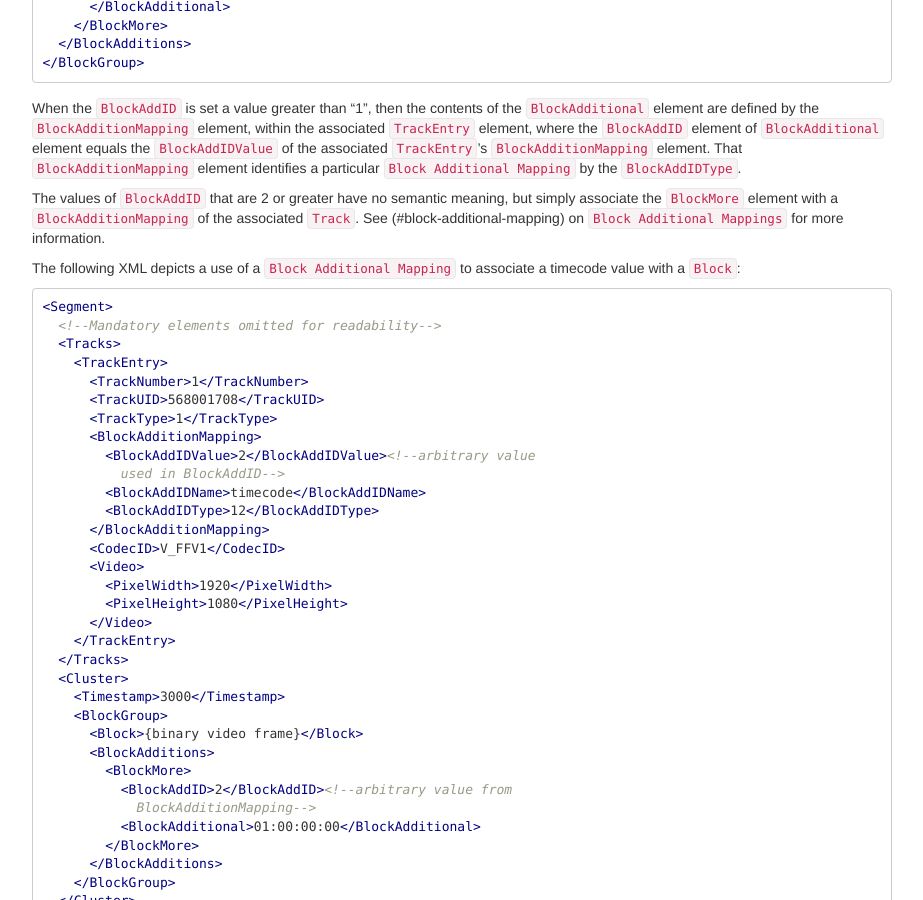
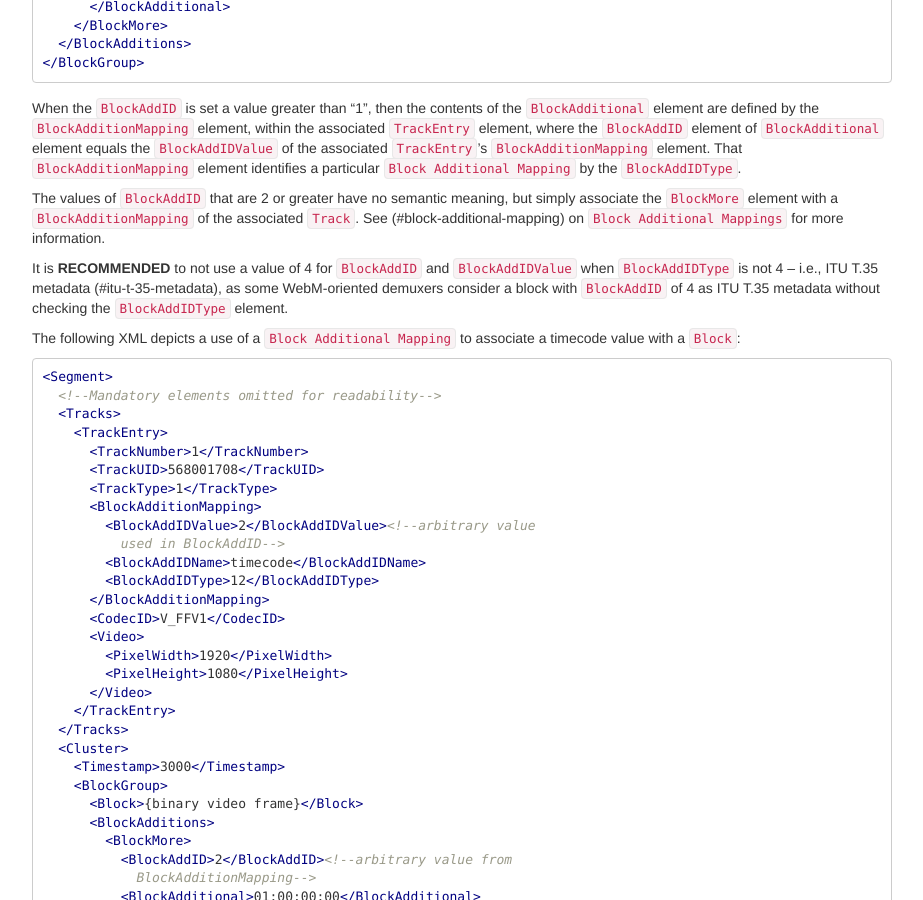
Before and after one commit to ietf-wg-cellar/matroska-specification, a Jekyll site: the page built from cellar-codec/block_additional_mappings_intro.md, in a window 1280 px wide and 900 px high, scrolled down 424 px. Shown: the whole window, without its empty margins (273-1196 px from the left). Built offline with Jekyll 4.4.1, drawn with Linux system fonts in a browser that asks for light colours; our own code applies the rules of GitHub Pages for plain Markdown files.

Commit message:
BlockAddIDValue 4 is not recommended

```diff
--- a/cellar-codec/block_additional_mappings_intro.md
+++ b/cellar-codec/block_additional_mappings_intro.md
@@ -30,6 +30,10 @@ That `BlockAdditionMapping` element identifies a particular `Block Additional Ma
 The values of `BlockAddID` that are 2 or greater have no semantic meaning, but simply
 associate the `BlockMore` element with a `BlockAdditionMapping` of the associated `Track`.
 See (#block-additional-mapping) on `Block Additional Mappings` for more information.
+
+It is **RECOMMENDED** to not use a value of 4 for `BlockAddID` and `BlockAddIDValue` when `BlockAddIDType` is not 4 -- i.e., ITU T.35 metadata (#itu-t-35-metadata),
+as some WebM-oriented demuxers consider a block with `BlockAddID` of 4 as ITU T.35 metadata
+without checking the `BlockAddIDType` element.
 
 The following XML depicts a use of a `Block Additional Mapping` to associate a timecode value with a `Block`:
 
```
